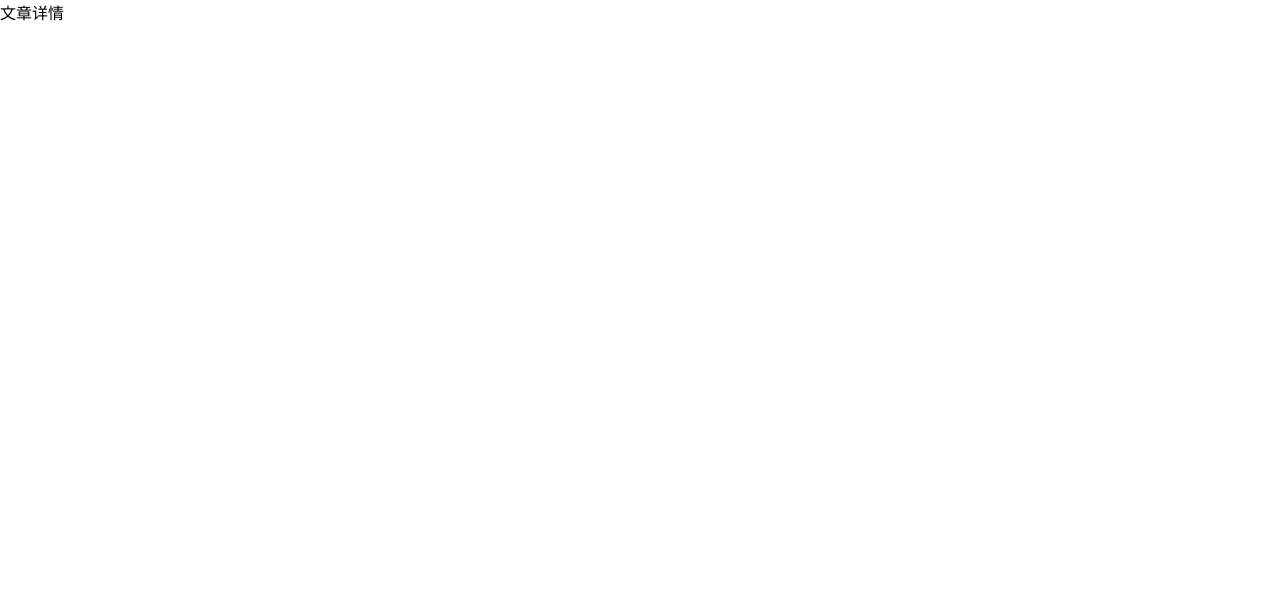
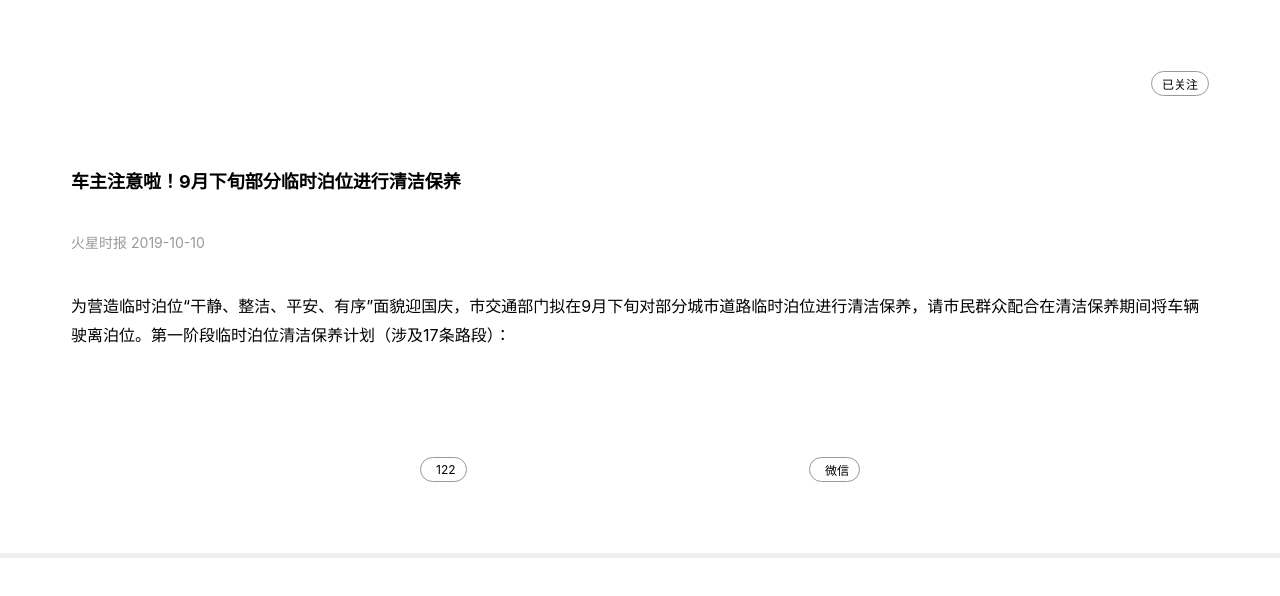
Before and after one commit to itcast-hsian/news-43, a Vue app: page /post/1 in a window 1280 px wide. Shown: the top 596 px of the page. Built offline with nearby package versions, Linux system fonts and the light colour scheme; a small style sheet from the web is missing.

Commit message:
文章详情页的布局

```diff
--- a/src/views/Post.vue
+++ b/src/views/Post.vue
@@ -1,6 +1,34 @@
 <template>
     <div class="container">
-        文章详情
+        <div class="main">
+            <!-- 头部 -->
+            <div class="header">
+                <div class="left">
+                    <span class="iconfont iconjiantou2"></span>
+                    <span class="iconfont iconnew"></span>
+                </div>
+                <!-- active表示红色的 -->
+                <span class="follow active">
+                    已关注
+                </span>
+            </div>
+            <h2 class="title">车主注意啦！9月下旬部分临时泊位进行清洁保养</h2>
+            <p class="author">火星时报    2019-10-10</p>
+            <div class="content">
+                为营造临时泊位“干静、整洁、平安、有序”面貌迎国庆，市交通部门拟在9月下旬对部分城市道路临时泊位进行清洁保养，请市民群众配合在清洁保养期间将车辆驶离泊位。第一阶段临时泊位清洁保养计划（涉及17条路段）：
+            </div>
+            <!-- 按钮列表 -->
+            <div class="actions">
+                <div class="actions-item">
+                    <span class="iconfont icondianzan"></span>
+                    <i>122</i>
+                </div>
+                <div class="actions-item">
+                    <span class="iconfont iconweixin"></span>
+                    <i>微信</i>
+                </div>
+            </div>
+        </div>
     </div>
 </template>
 
@@ -8,5 +36,71 @@
 export default {};
 </script>
 
-<style>
+<style scoped lang="less">
+.main{
+    padding: 20/360*100vw;
+    border-bottom: 5px #eee solid;
+
+    .header{
+        display: flex;
+        justify-content: space-between;
+        align-items: center;
+        margin-bottom: 20/360*100vw;
+
+        .left{
+            display: flex;
+            align-items: center;
+        }
+        .iconnew{
+            display: inline-block;
+            transform: scale(3.5);
+            margin-left: 30px;
+        }
+        .follow{
+            padding: 3px 10px;
+            border: 1px #999 solid;
+            border-radius: 50px;
+            font-size: 12px;
+        }
+    }
+
+    .title{
+        font-size: 18px;
+    }
+    .author{
+        line-height: 2;
+        color: #999;
+        font-size: 14px;
+        margin-top: 10/360*100vw
+    }
+
+    .content{
+        line-height: 1.8;
+        margin-top: 10/360*100vw;
+    }
+
+    .actions{
+        display: flex;
+        justify-content: space-around;
+        margin-top: 30/360*100vw;
+        padding: 0 50/360*100vw;
+
+        .actions-item{
+            display: flex;
+            align-items: center;
+            border: 1px #999 solid;
+            padding: 3px 10px;
+            border-radius: 50px;
+            font-size: 12px;
+
+            span{
+                margin-right: 5px;
+            }
+
+            .iconweixin{
+                color: #00c800;
+            }
+        }
+    }
+}
 </style>
```
